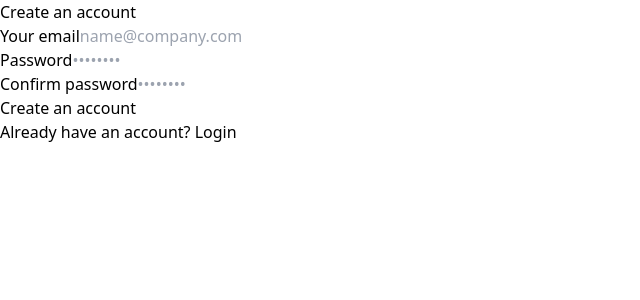
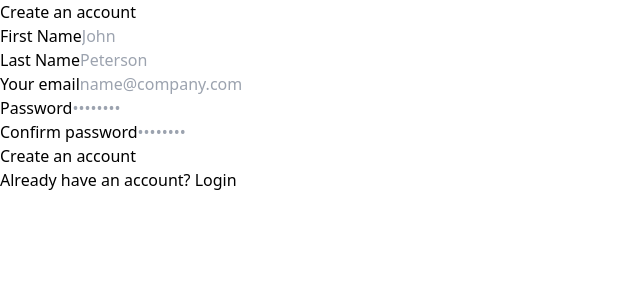
Before and after one commit to DamjanJoveski/vantevo-internship-frontend, a React (Vite) app: page /register in a window 1280 px wide. Shown: the top 300 px of the page, without its empty margins (0-640 px from the left). Built offline with nearby package versions, Linux system fonts and the light colour scheme.

Commit message:
Added MyListings page and made them editable

```diff
--- a/src/pages/Login/Login.jsx
+++ b/src/pages/Login/Login.jsx
@@ -1,12 +1,15 @@
 import { useState } from "react";
-import { ENDPOINT } from "../../consts.js";
 import { useNavigate } from "react-router-dom";
 import { login } from "../../redux/User/UserActions.js";
 import { useDispatch } from "react-redux";
 
 export function Login() {
-  const [email, setEmail] = useState("");
-  const [password, setPassword] = useState("");
+
+  const [user, setUser] = useState({
+    email:'',
+    password:''
+  });
+
   const navigate = useNavigate();
   const dispatch = useDispatch();
 
@@ -14,9 +17,13 @@ export function Login() {
     navigate(route);
   }
 
-  const handleLogin = async () => {
-    dispatch(login({ u_email: email, u_hashedpassword: password }));
+  const handleLogin = () => {
+    const data = new FormData();
+    data.append('u_email', user['email'])
+    data.append('u_hashedpassword', user['password']);
+    dispatch(login(data));
   };
+
 
   return (
     <section>
@@ -44,8 +51,8 @@ export function Login() {
                   type="email"
                   name="email"
                   id="email"
-                  value={email}
-                  onChange={(e) => setEmail(e.target.value)}
+                  value={user.email}
+                  onChange={(e) => setUser({...user, email: e.target.value})}
                   className="border border-gray-300 sm:text-sm rounded-lg block w-full p-2.5 bg-gray-700 border-gray-600 placeholder-gray-400 text-white"
                   placeholder="name@company.com"
                   required
@@ -62,8 +69,8 @@ export function Login() {
                   type="password"
                   name="password"
                   id="password"
-                  value={password}
-                  onChange={(e) => setPassword(e.target.value)}
+                  value={user.password}
+                  onChange={(e) => setUser({...user, password:e.target.value})}
                   placeholder="••••••••"
                   className="border border-gray-300 sm:text-sm rounded-lg block w-full p-2.5 bg-gray-700 border-gray-600 placeholder-gray-400 text-white"
                   required
--- a/src/pages/Register/Register.jsx
+++ b/src/pages/Register/Register.jsx
@@ -1,13 +1,21 @@
 import { useState } from "react";
-import { ENDPOINT } from "../../consts";
 import { useNavigate } from "react-router-dom";
 import { useDispatch } from "react-redux";
 import { register } from "../../redux/User/UserActions";
 
 export function Register() {
-  const [email, setEmail] = useState("");
-  const [password, setPassword] = useState("");
+
   const [retypePass, setRetypePass] = useState("");
+
+  const [user, setUser] = useState({
+    u_role: 2,
+    u_firstname: '',
+    u_lastname: '' ,
+    u_hashedpassword: '',
+    u_usersalt: 'jhgkjsdgf',
+    u_email:''
+  });
+
   const navigate = useNavigate();
   const dispatch = useDispatch();
 
@@ -15,12 +23,19 @@ export function Register() {
     navigate("/login");
   }
 
-  const handleRegister = async () => {
-    dispatch(register({ email, password }));
-    // Reset form fields after successful registration
-    setEmail("");
-    setPassword("");
-    setRetypePass("");
+  const handleRegister =  () => {
+    const data = new FormData();
+    data.append('u_email', user['u_email'])
+    data.append('u_hashedpassword', user['u_hashedpassword']);
+    data.append('u_firstname', user['u_firstname']);
+    data.append('u_lastname', user['u_lastname']);
+    data.append('u_usersalt', user['u_usersalt']);
+    data.append('u_role', user['u_role']);
+
+    dispatch(register(data));
+
+    navigateToLogin()
+
   };
 
   return (
@@ -40,6 +55,42 @@ export function Register() {
             >
               <div>
                 <label
+                    htmlFor="firstName"
+                    className="block mb-2 text-sm font-medium text-white"
+                >
+                  First Name
+                </label>
+                <input
+                    type="text"
+                    name="firstName"
+                    id="firstName"
+                    value={user.u_firstname}
+                    onChange={(e) => setUser({...user, u_firstname:e.target.value})}
+                    className="border sm:text-sm rounded-lg  block w-full p-2.5 bg-gray-700 border-gray-600 placeholder-gray-400 text-white"
+                    placeholder="John"
+                    required
+                ></input>
+              </div>
+              <div>
+                <label
+                    htmlFor="lastName"
+                    className="block mb-2 text-sm font-medium text-white"
+                >
+                  Last Name
+                </label>
+                <input
+                    type="text"
+                    name="lastName"
+                    id="lastName"
+                    value={user.u_lastname}
+                    onChange={(e) => setUser({...user, u_lastname:e.target.value})}
+                    className="border sm:text-sm rounded-lg  block w-full p-2.5 bg-gray-700 border-gray-600 placeholder-gray-400 text-white"
+                    placeholder="Peterson"
+                    required
+                ></input>
+              </div>
+              <div>
+                <label
                   htmlFor="email"
                   className="block mb-2 text-sm font-medium text-white"
                 >
@@ -49,8 +100,8 @@ export function Register() {
                   type="email"
                   name="email"
                   id="email"
-                  value={email}
-                  onChange={(e) => setEmail(e.target.value)}
+                  value={user.u_email}
+                  onChange={(e) => setUser({...user, u_email:e.target.value})}
                   className="border sm:text-sm rounded-lg  block w-full p-2.5 bg-gray-700 border-gray-600 placeholder-gray-400 text-white"
                   placeholder="name@company.com"
                   required
@@ -67,8 +118,8 @@ export function Register() {
                   type="password"
                   name="password"
                   id="password"
-                  value={password}
-                  onChange={(e) => setPassword(e.target.value)}
+                  value={user.u_hashedpassword}
+                  onChange={(e) => setUser({...user, u_hashedpassword:e.target.value})}
                   placeholder="••••••••"
                   className="border sm:text-sm rounded-lg  block w-full p-2.5 bg-gray-700 border-gray-600 placeholder-gray-400 text-white"
                   required
```
